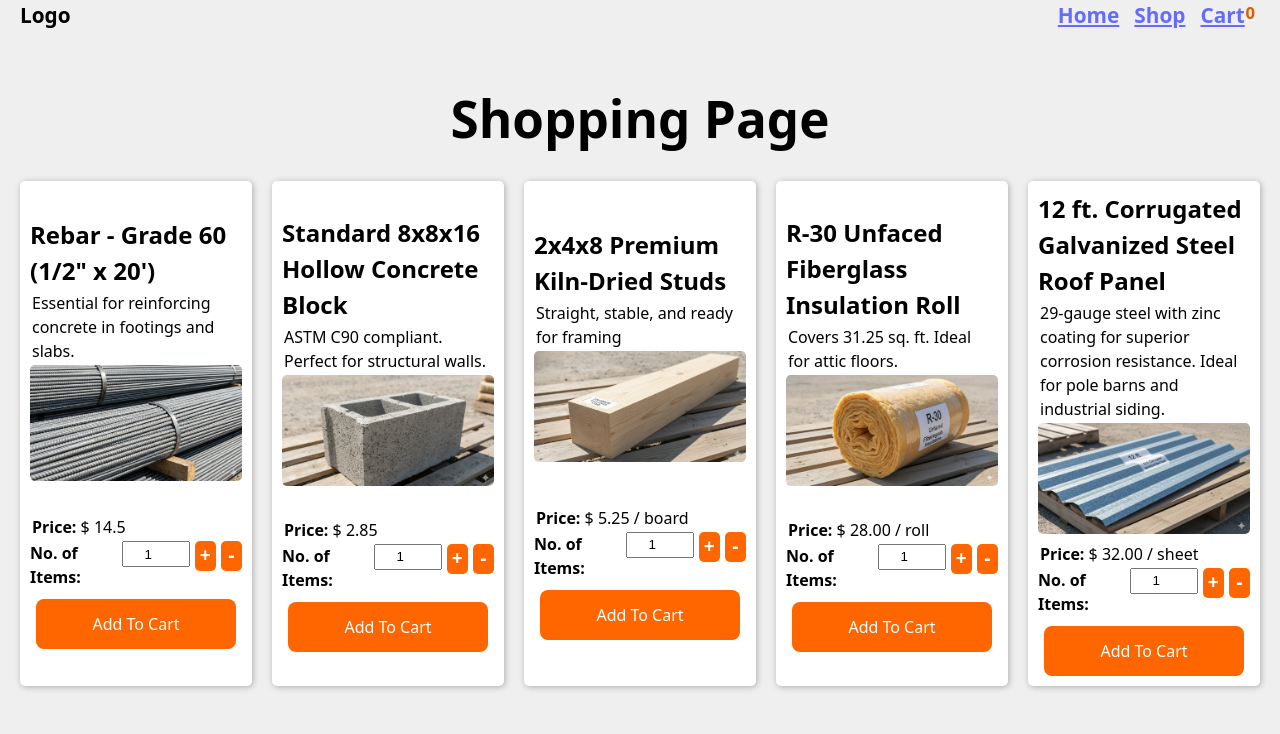
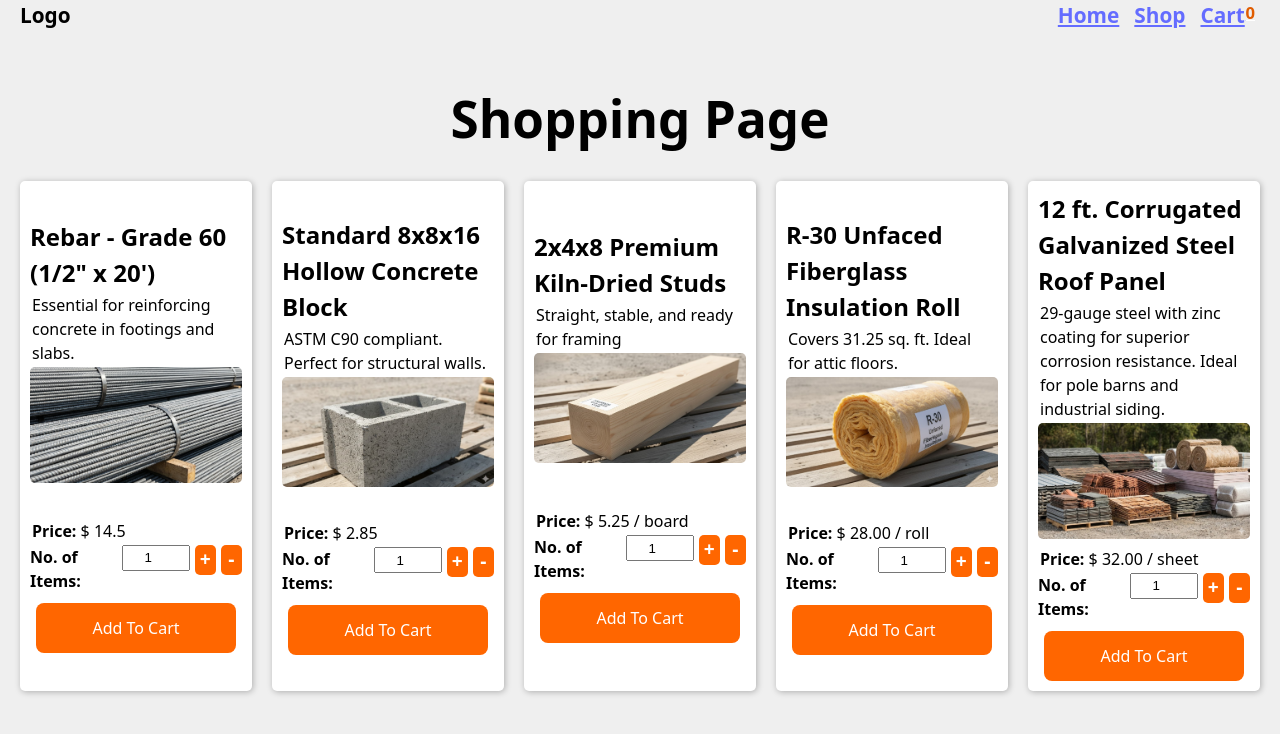
Before and after one commit to SoloGudLyf/shopping-cart, a React (Vite) app: page /shop in a window 1280 px wide. Shown: the top 734 px of the page. Built offline with nearby package versions, Linux system fonts and the light colour scheme.

Commit message:
fix: Import images to be used in javascript
For correct url path when loading instead using a contantly
 changing string when project gets bundled

```diff
--- a/src/components/Home.jsx
+++ b/src/components/Home.jsx
@@ -1,6 +1,9 @@
 import { Link, useNavigate } from "react-router";
 import styles from "../styles/Home.module.css";
 import { ImageCarousel } from "./image-carousel/image-carousel/ImageCarousel";
+import rebarImg from "/src/assets/images/rebar.png";
+import masonryImg from "/src/assets/images/masonry.png";
+import roofingSheetImg from "/src/assets/images/roofing.png";
 
 export function Homepage() {
   const navigate = useNavigate();
@@ -33,7 +36,7 @@ export function Homepage() {
           <ImageCarousel
             imagesArr={[
               {
-                src: "src/assets/images/rebar.png",
+                src: rebarImg,
                 alt: "Rebar",
               },
               {
@@ -41,11 +44,11 @@ export function Homepage() {
                 alt: "timber",
               },
               {
-                src: "src/assets/images/masonry.png",
+                src: masonryImg,
                 alt: "masonry",
               },
               {
-                src: "src/assets/images/roofing.png",
+                src: roofingSheetImg,
                 alt: "roofing-materials",
               },
             ]}
--- a/src/components/shop/products.js
+++ b/src/components/shop/products.js
@@ -1,3 +1,8 @@
+import rebarImg from "/src/assets/images/rebar.png"
+import timberStrudImg from "/src/assets/productImages/timberStrud.png"
+import hollowBlock from "/src/assets/productImages/hollowBlock.png"
+import insulationRollImg from "/src/assets/productImages/insulationRoll.png"
+import roofingImg from "/src/assets/images/roofing.png"
 
 
 export const products = [
@@ -5,21 +10,21 @@ export const products = [
     name: `Rebar - Grade 60 (1/2" x 20')`,
     description: "Essential for reinforcing concrete in footings and slabs.",
 
-    imgSrc: "src/assets/images/rebar.png",
+    imgSrc: rebarImg,
     imgAlt: "Rebar",
     price: 14.5,
   },
   {
     name: `Standard 8x8x16 Hollow Concrete Block`,
     description: "ASTM C90 compliant. Perfect for structural walls.",
-    imgSrc: "src/assets/productImages/hollowBlock.png",
+    imgSrc: hollowBlock,
     imgAlt: "Rebar",
     price: 2.85,
   },
   {
     name: `2x4x8 Premium Kiln-Dried Studs`,
     description: "Straight, stable, and ready for framing",
-    imgSrc: "src/assets/productImages/timberStrud.png",
+    imgSrc: timberStrudImg,
     imgAlt: "Rebar",
     price: 5.25,
     priceDesc: "$ 5.25 / board",
@@ -27,7 +32,7 @@ export const products = [
   {
     name: `R-30 Unfaced Fiberglass Insulation Roll`,
     description: "Covers 31.25 sq. ft. Ideal for attic floors.",
-    imgSrc: "src/assets/productImages/insulationRoll.png",
+    imgSrc: insulationRollImg,
     imgAlt: "Rebar",
     price: 28.0,
     priceDesc: "$ 28.00 / roll",
@@ -36,7 +41,7 @@ export const products = [
     name: `12 ft. Corrugated Galvanized Steel Roof Panel`,
     description:
       "29-gauge steel with zinc coating for superior corrosion resistance. Ideal for pole barns and industrial siding.",
-    imgSrc: "src/assets/productImages/corrugatedRoofing.png",
+    imgSrc: roofingImg,
     imgAlt: "Rebar",
     price: 32.0,
     priceDesc: "$ 32.00 / sheet",
```
